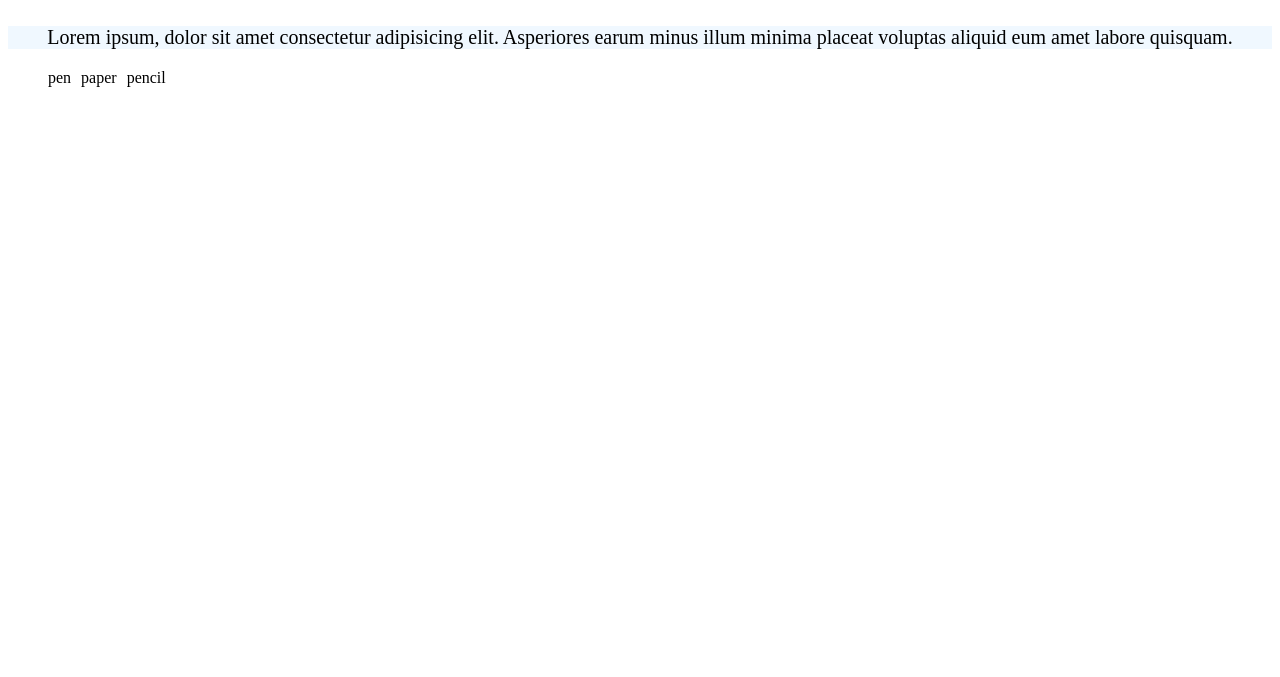
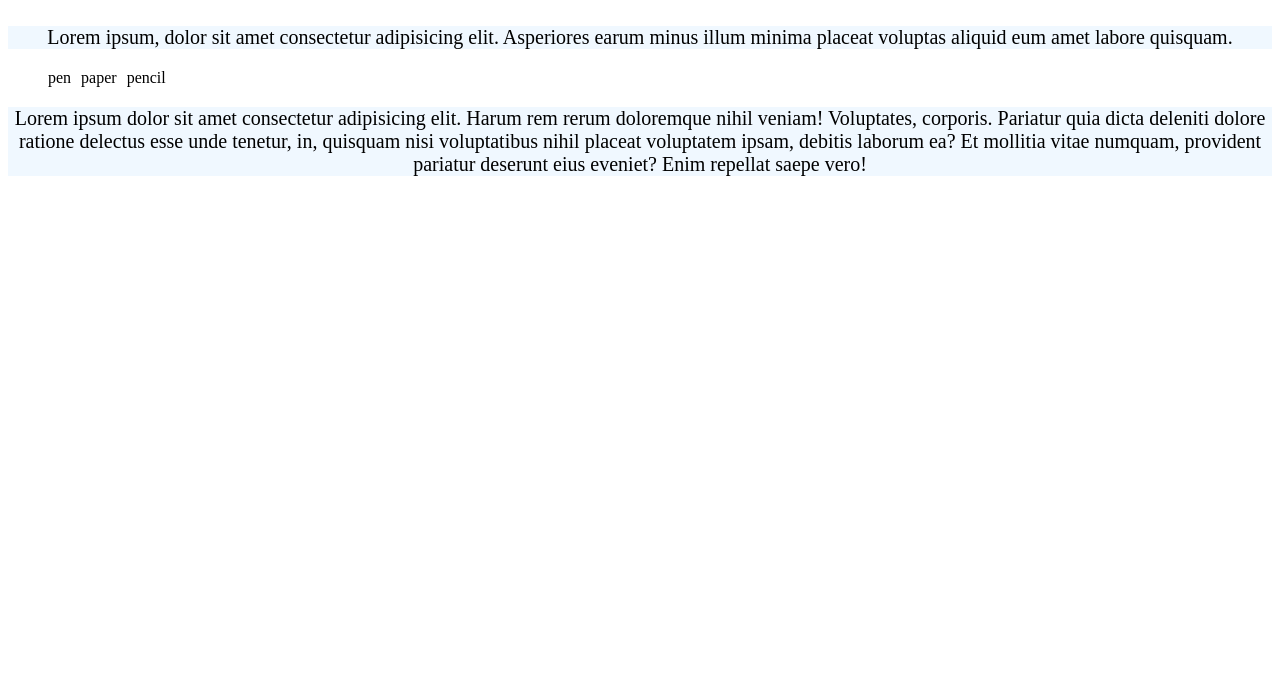
Before and after one commit to Arpon-999/second, a plain HTML site: page index.html in a window 1280 px wide. Shown: the part 123-800 px from the top of the page. Drawn offline with Linux system fonts and the light colour scheme.

Commit message:
added p tag

```diff
--- a/index.html
+++ b/index.html
@@ -14,5 +14,6 @@
         <li>paper</li>
         <li>pencil</li>
     </ul>
+    <p>Lorem ipsum dolor sit amet consectetur adipisicing elit. Harum rem rerum doloremque nihil veniam! Voluptates, corporis. Pariatur quia dicta deleniti dolore ratione delectus esse unde tenetur, in, quisquam nisi voluptatibus nihil placeat voluptatem ipsam, debitis laborum ea? Et mollitia vitae numquam, provident pariatur deserunt eius eveniet? Enim repellat saepe vero!</p>
 </body>
 </html>
```
